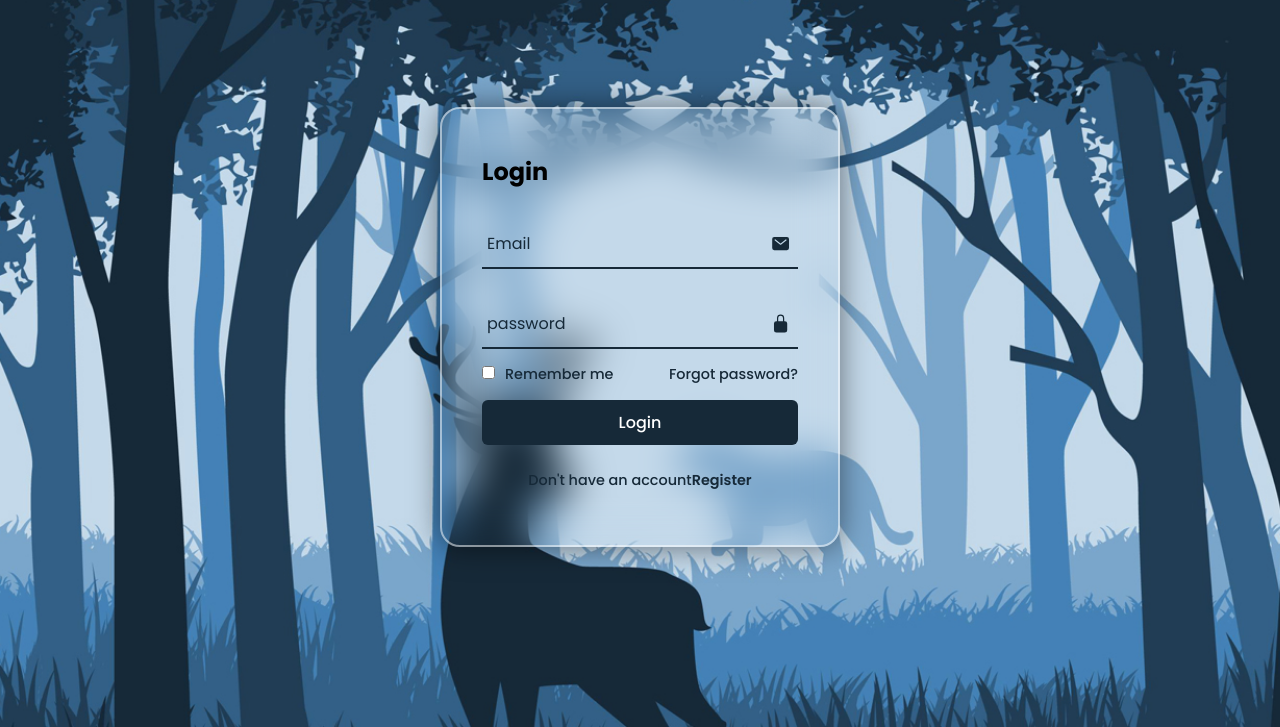
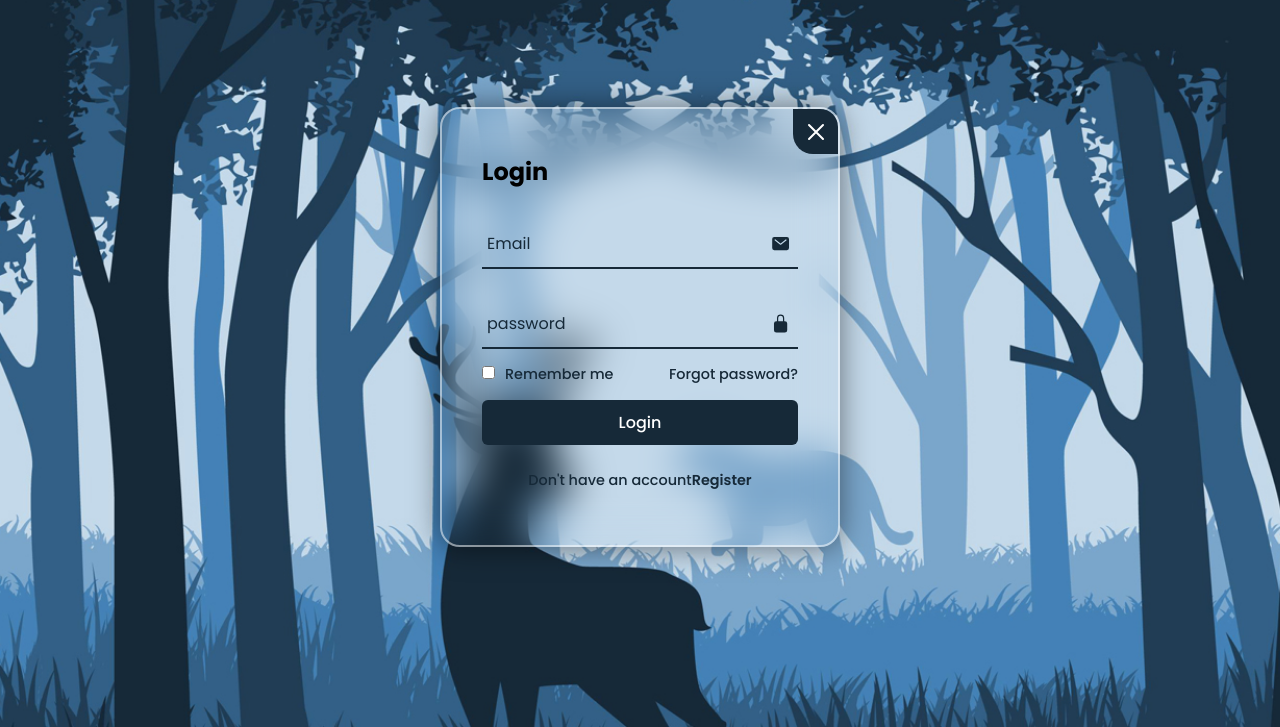
Before and after one commit to AkashHaryana/Login-and-Registration, a plain HTML site: page index.html in a window 1280 px wide. Shown: the part 73-800 px from the top of the page. Drawn offline with nearby package versions, Linux system fonts and the light colour scheme.

Commit message:
sitting3

```diff
--- a/index.html
+++ b/index.html
@@ -23,6 +23,9 @@
     </header>
 
     <div class="wrapper">
+        <span class="icon-close">
+            <ion-icon name="close-outline"></ion-icon>
+        </span>
         <div class="form-box login">
             <h2>Login</h2>
             <form action="#">
--- a/style.css
+++ b/style.css
@@ -98,6 +98,7 @@ header{
     display: flex;
     justify-content: center;
     align-items: center;
+    overflow: hidden;
 }
 .wrapper .form-box{
     width: 100%;
@@ -215,3 +216,21 @@ header{
     text-decoration: underline;
 
 }
+
+.icon-close{
+    position: absolute;
+    top: 0;
+    right: 0;
+    height: 45px;
+    width: 45px;
+    background: #162938;
+    font-size: 2em;
+    color: #fff;
+    display: flex;
+    justify-content: center;
+    align-items: center;
+    border-bottom-left-radius: 20px;
+    cursor: pointer;
+    z-index: 1;
+
+}
```
